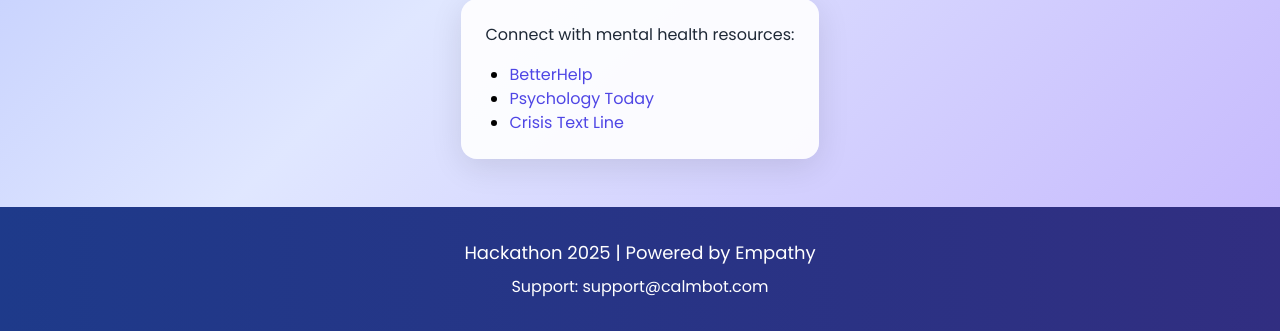
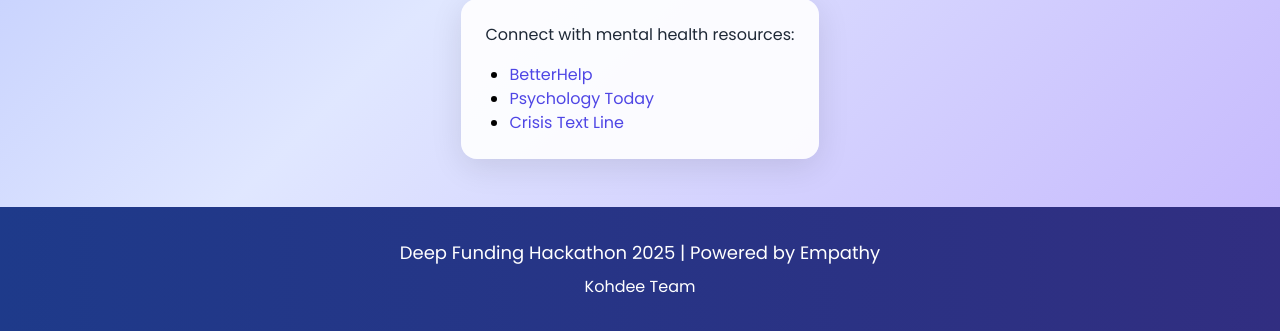
Before and after one commit to barnazaka/calmbot, a Flask app: page / in a window 1280 px wide. Shown: the part 741-1072 px from the top of the page. Run offline with Flask 3, Linux system fonts and the light colour scheme; some libraries are stand-ins or nearby versions.

Commit message:
Update index.html

```diff
--- a/templates/index.html
+++ b/templates/index.html
@@ -233,8 +233,8 @@
     </div>
 
     <footer class="bg-gradient-to-r from-blue-900 to-indigo-900 text-white py-8 text-center mt-auto">
-        <p class="text-lg">Hackathon 2025 | Powered by Empathy</p>
-        <p class="mt-2">Support: support@calmbot.com</p>
+        <p class="text-lg">Deep Funding Hackathon 2025 | Powered by Empathy</p>
+        <p class="mt-2">Kohdee Team</p>
     </footer>
 
     <script>
```
